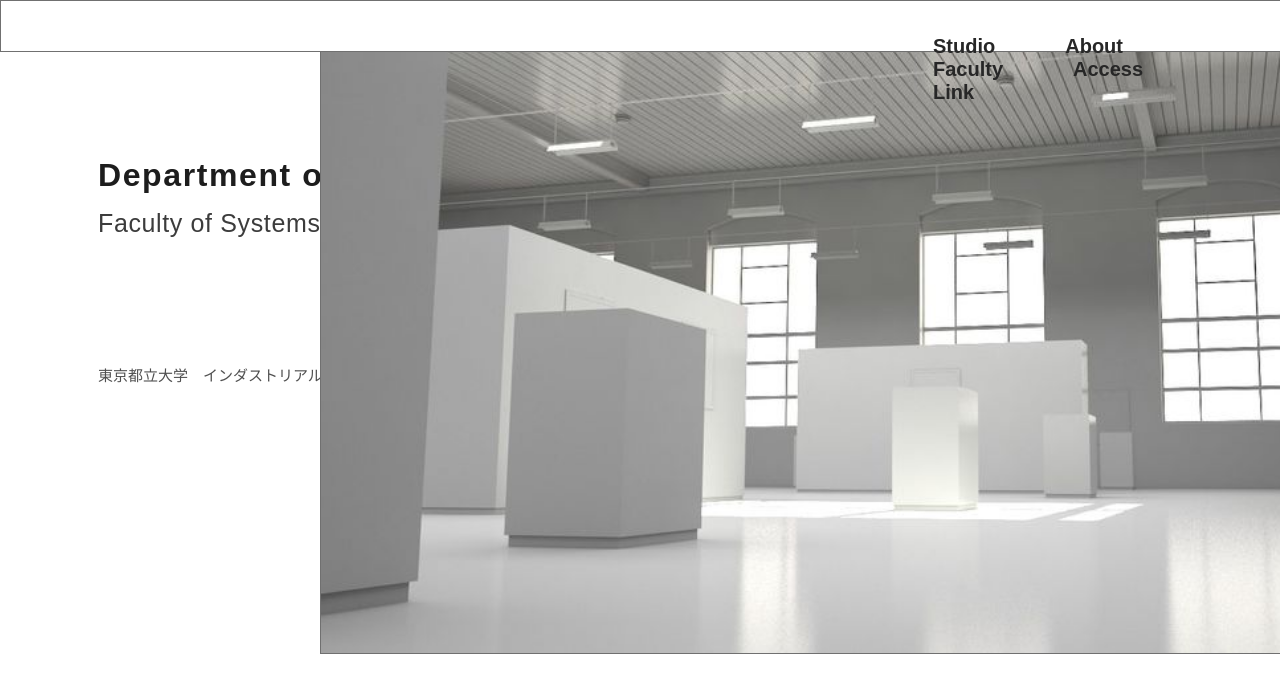
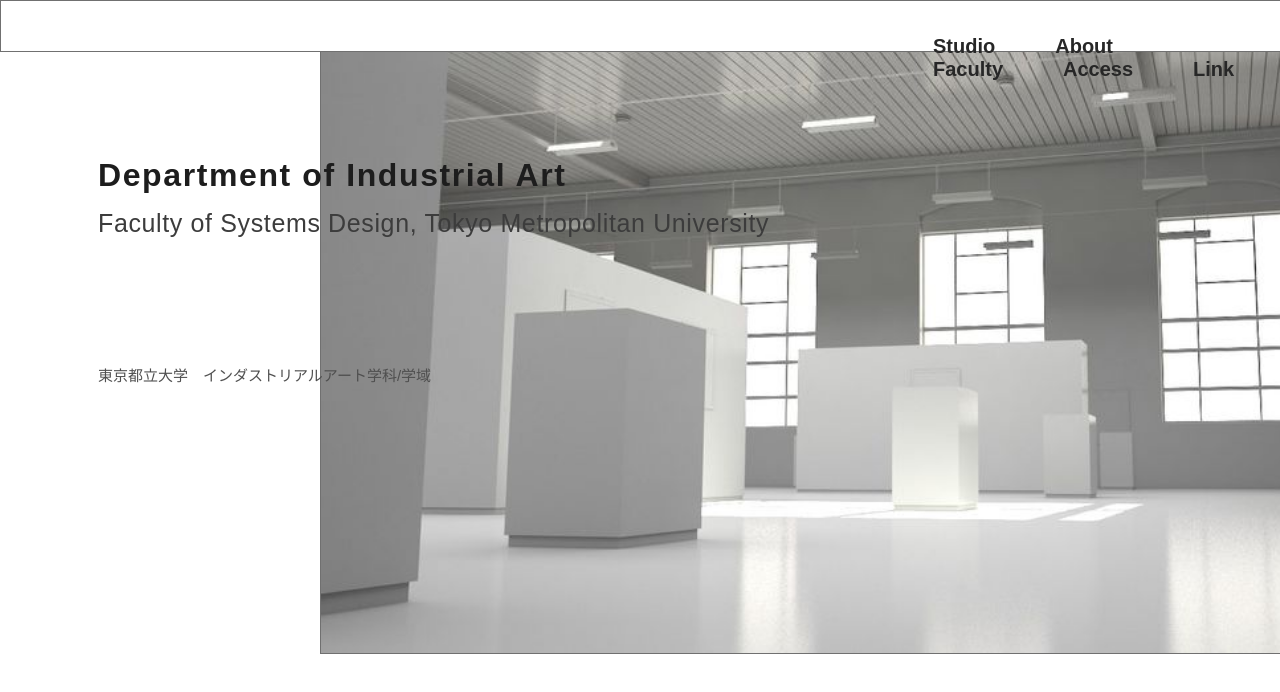
Before and after one commit to tmu-2021-network-1/mariko520, a plain HTML site: page docs/index.html in a window 1280 px wide. Shown: the top 692 px of the page. Drawn offline with Linux system fonts and the light colour scheme; no server answers.

Commit message:
Update style.css

```diff
--- a/docs/style.css
+++ b/docs/style.css
@@ -31,7 +31,7 @@
 #nav li{
   text-align:center;
   float: left;
-  margin-right:30px;
+  margin-right:20px;
 }
 
 #nav li a{
@@ -49,7 +49,6 @@
   background: #FFFFFF52 0% 0% no-repeat padding-box;
   border: 1px solid #707070;
   opacity: 1;
-  z-index: 1;
 }
 
   h1{
```
